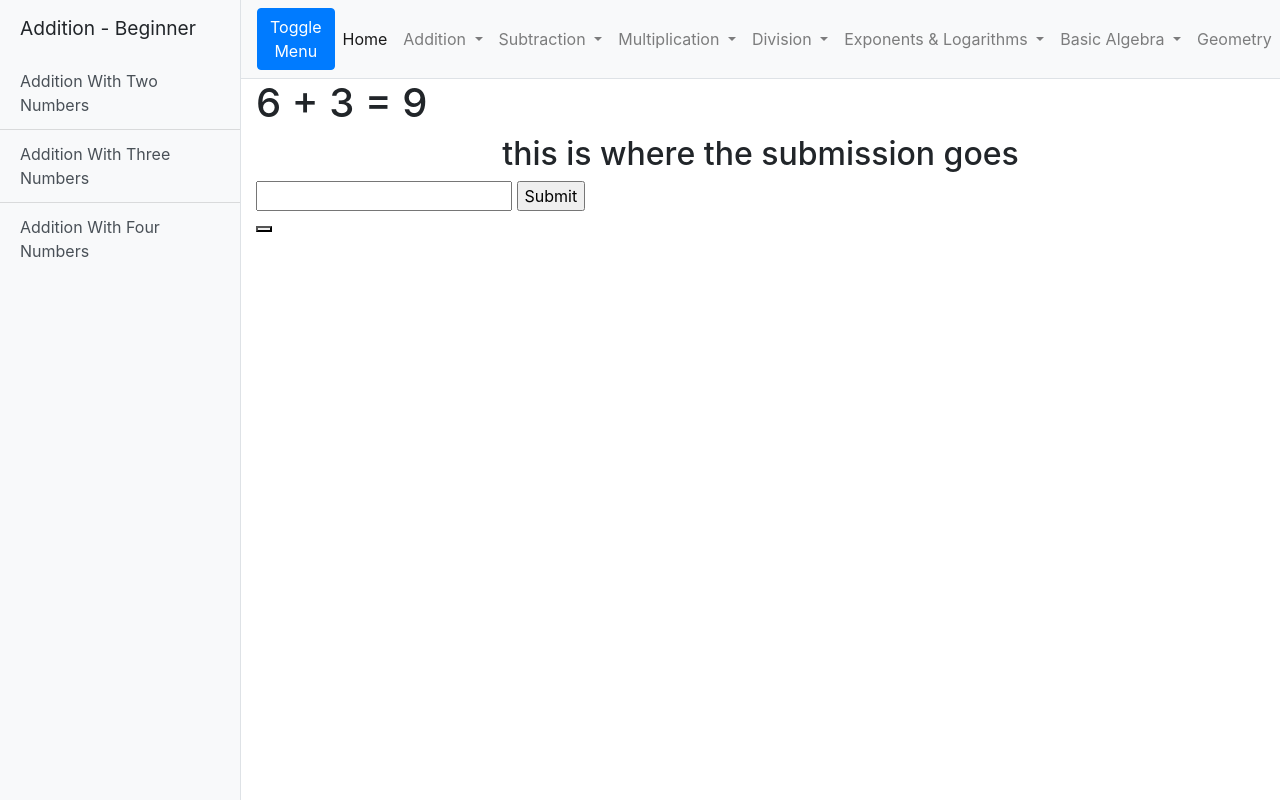
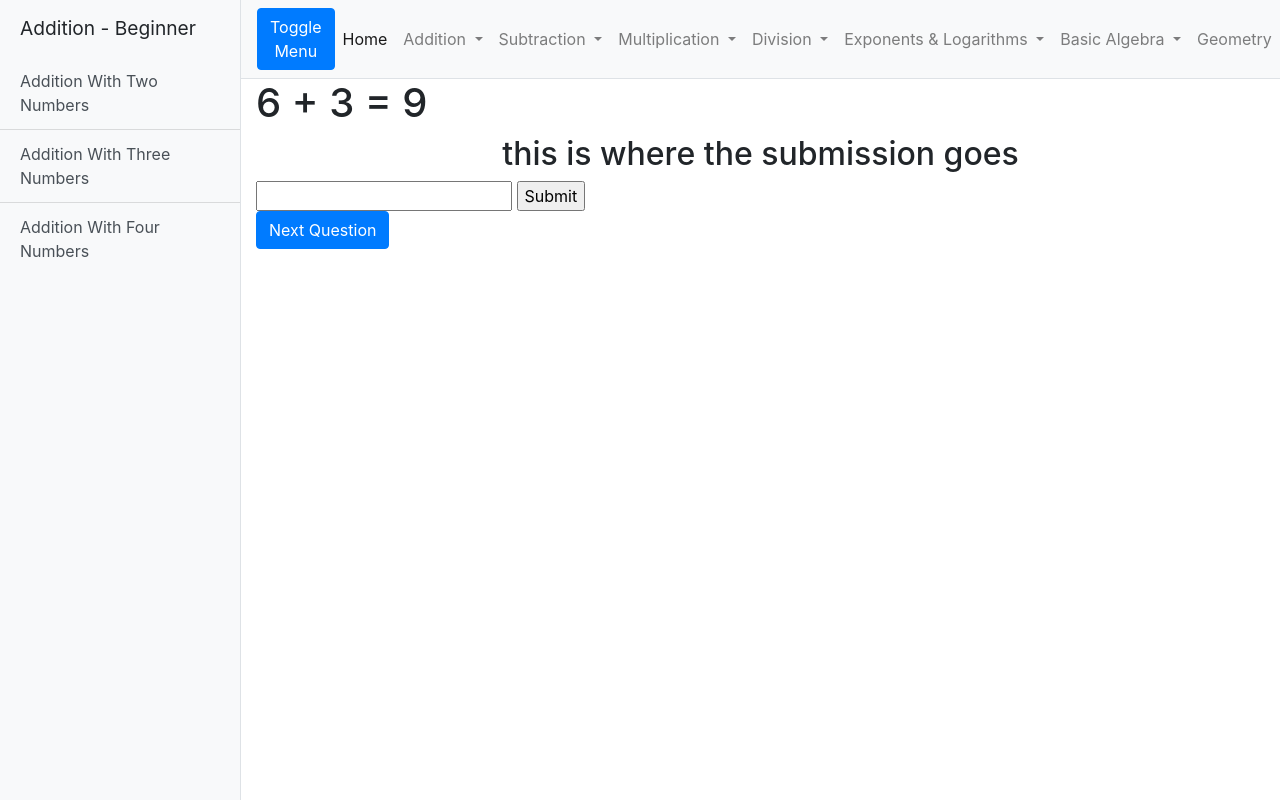
Before and after one commit to StevenJuana/MyMath, a Flask app: page /Addition/Beginner/2 in a window 1280 px wide. Run offline with Flask 2, Linux system fonts and the light colour scheme; some libraries are stand-ins or nearby versions.

Commit message:
added next question button

```diff
--- a/templates/fourNumEquation.html
+++ b/templates/fourNumEquation.html
@@ -42,4 +42,6 @@ page layout for a problem -->
     <input name="answer">
     <input type="submit">
 </form>
+
+<a class="btn btn-primary" href="{{ url_for('add_sub_mult_problem', problem_type=question_dict['problem_type'], difficulty=question_dict['difficulty'], num_numbers=question_dict['num_numbers']) }}" role="button">Next Question</a>
 {% endblock %}
--- a/templates/threeNumEquation.html
+++ b/templates/threeNumEquation.html
@@ -42,4 +42,6 @@ page layout for a problem -->
     <input name="answer">
     <input type="submit">
 </form>
+
+<a class="btn btn-primary" href="{{ url_for('add_sub_mult_problem', problem_type=question_dict['problem_type'], difficulty=question_dict['difficulty'], num_numbers=question_dict['num_numbers']) }}" role="button">Next Question</a>
 {% endblock %}
--- a/templates/twoNumEquation.html
+++ b/templates/twoNumEquation.html
@@ -44,5 +44,5 @@ page layout for a problem -->
     <input type="submit">
 </form>
 
-<button href = "{{ url_for('add_sub_mult_problem', problem_type=question_dict['problem_type'], difficulty=question_dict['difficulty'], num_numbers=question_dict['num_numbers']) }}"></button>
+<a class="btn btn-primary" href="{{ url_for('add_sub_mult_problem', problem_type=question_dict['problem_type'], difficulty=question_dict['difficulty'], num_numbers=question_dict['num_numbers']) }}" role="button">Next Question</a>
 {% endblock %}
```
